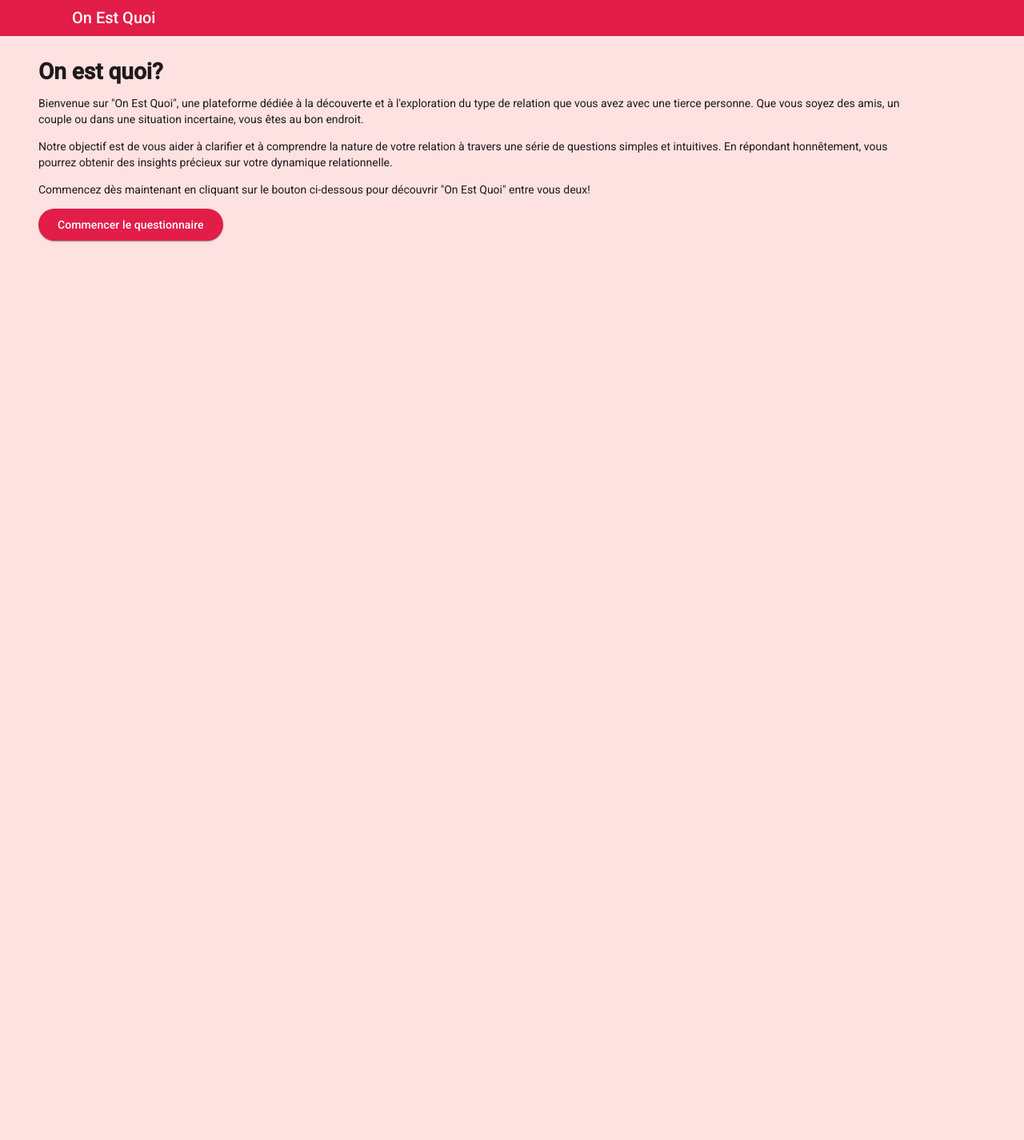
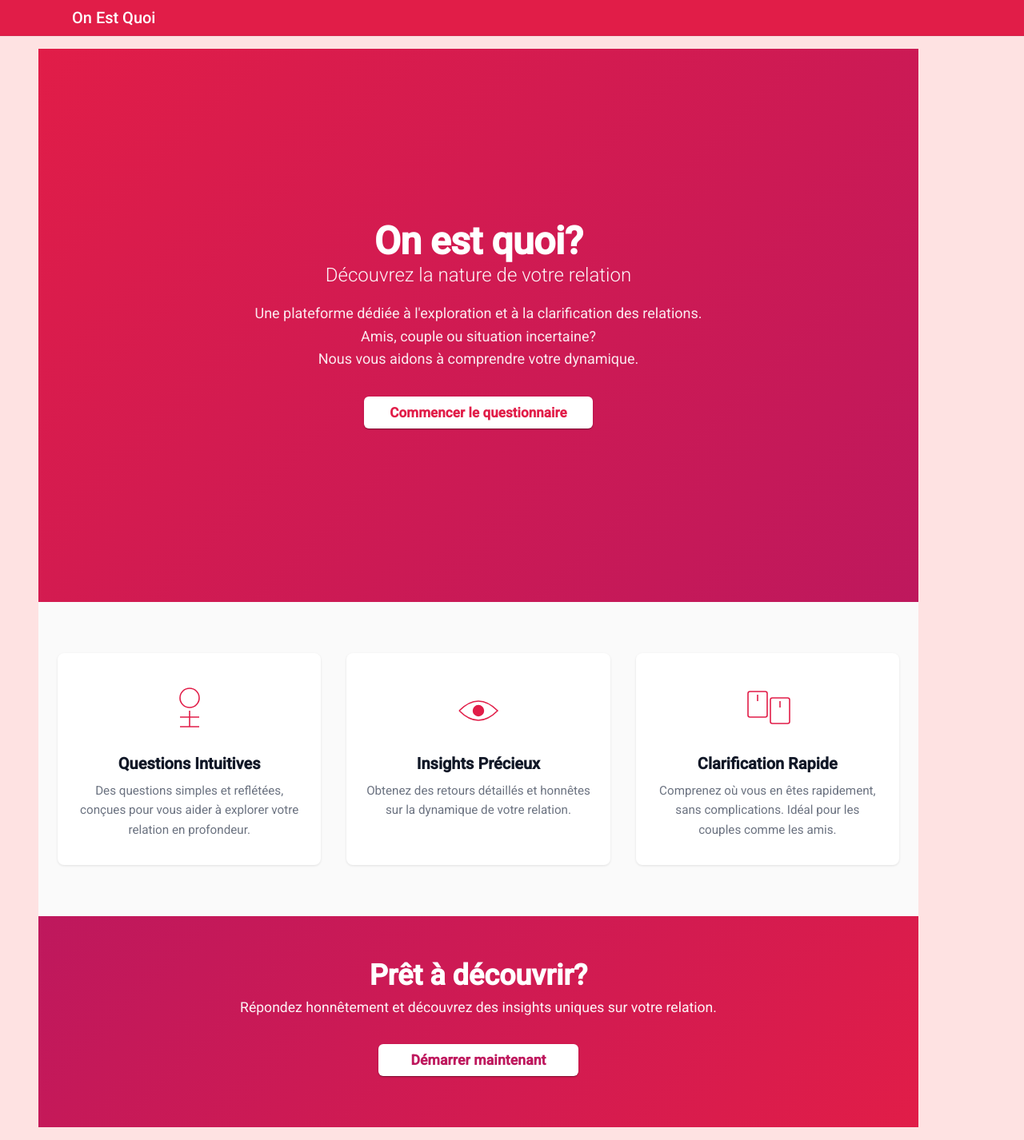
Before and after one commit to JpG771/on-est-quoi, an Angular app: page / in a window 1280 px wide. Shown: the whole page at 80% size. Before the commit the page ends 800 px from the top, so only its background shows below. Built offline with nearby package versions, Linux system fonts and the light colour scheme.

Commit message:
Beautify accueil page

```diff
--- a/src/app/accueil/accueil.html
+++ b/src/app/accueil/accueil.html
@@ -1,5 +1,55 @@
-<h1>On est quoi?</h1>
-<p>Bienvenue sur "On Est Quoi", une plateforme dédiée à la découverte et à l'exploration du type de relation que vous avez avec une tierce personne. Que vous soyez des amis, un couple ou dans une situation incertaine, vous êtes au bon endroit.</p>
-<p>Notre objectif est de vous aider à clarifier et à comprendre la nature de votre relation à travers une série de questions simples et intuitives. En répondant honnêtement, vous pourrez obtenir des insights précieux sur votre dynamique relationnelle.</p>
-<p>Commencez dès maintenant en cliquant sur le bouton ci-dessous pour découvrir "On Est Quoi" entre vous deux!</p>
-<button mat-raised-button color="primary" routerLink="/questionnaire">Commencer le questionnaire</button>
+<section class="hero">
+  <div class="hero-content">
+    <h1>On est quoi?</h1>
+    <p class="subtitle">Découvrez la nature de votre relation</p>
+    <p class="hero-description">Une plateforme dédiée à l'exploration et à la clarification des relations.<br>Amis, couple ou situation incertaine?<br>Nous vous aidons à comprendre votre dynamique.</p>
+    <button mat-raised-button color="primary" routerLink="/questionnaire" class="cta-button">Commencer le questionnaire</button>
+  </div>
+</section>
+
+<section class="features">
+  <div class="features-container">
+    <div class="feature-card">
+      <div class="feature-image">
+        <svg xmlns="http://www.w3.org/2000/svg" viewBox="0 0 100 100" fill="none" stroke="#e11d48" stroke-width="2">
+          <circle cx="50" cy="30" r="15"/>
+          <path d="M50 50 L50 75 M35 60 L65 60 M35 75 L65 75"/>
+        </svg>
+      </div>
+      <h3>Questions Intuitives</h3>
+      <p>Des questions simples et reflétées, conçues pour vous aider à explorer votre relation en profondeur.</p>
+    </div>
+
+    <div class="feature-card">
+      <div class="feature-image">
+        <svg xmlns="http://www.w3.org/2000/svg" viewBox="0 0 100 100" fill="none" stroke="#e11d48" stroke-width="2">
+          <path d="M20 50 Q50 20 80 50 Q50 80 20 50"/>
+          <circle cx="50" cy="50" r="8" fill="#e11d48"/>
+        </svg>
+      </div>
+      <h3>Insights Précieux</h3>
+      <p>Obtenez des retours détaillés et honnêtes sur la dynamique de votre relation.</p>
+    </div>
+
+    <div class="feature-card">
+      <div class="feature-image">
+        <svg xmlns="http://www.w3.org/2000/svg" viewBox="0 0 100 100" fill="none" stroke="#e11d48" stroke-width="2">
+          <rect x="20" y="20" width="30" height="40" rx="3"/>
+          <rect x="55" y="30" width="30" height="40" rx="3"/>
+          <line x1="35" y1="25" x2="35" y2="35"/>
+          <line x1="70" y1="35" x2="70" y2="45"/>
+        </svg>
+      </div>
+      <h3>Clarification Rapide</h3>
+      <p>Comprenez où vous en êtes rapidement, sans complications. Idéal pour les couples comme les amis.</p>
+    </div>
+  </div>
+</section>
+
+<section class="cta-section">
+  <div class="cta-content">
+    <h2>Prêt à découvrir?</h2>
+    <p>Répondez honnêtement et découvrez des insights uniques sur votre relation.</p>
+    <button mat-raised-button color="primary" routerLink="/questionnaire" class="cta-button-large">Démarrer maintenant</button>
+  </div>
+</section>
--- a/src/app/accueil/accueil.scss
+++ b/src/app/accueil/accueil.scss
@@ -0,0 +1,183 @@
+/* Hero Section */
+.hero {
+  background: linear-gradient(135deg, #e11d48 0%, #be185d 100%);
+  color: #ffffff;
+  padding: 6rem 1.5rem;
+  text-align: center;
+  min-height: 500px;
+  display: flex;
+  align-items: center;
+  justify-content: center;
+}
+
+.hero-content {
+  max-width: 700px;
+  margin: 0 auto;
+}
+
+.hero h1 {
+  font-size: 3rem;
+  line-height: 3rem;
+  font-weight: 700;
+  margin: 0 0 0.5rem 0;
+  letter-spacing: -0.5px;
+}
+
+.hero .subtitle {
+  font-size: 1.5rem;
+  font-weight: 300;
+  margin: 0 0 1.5rem 0;
+  opacity: 0.95;
+}
+
+.hero-description {
+  font-size: 1.125rem;
+  margin: 0 0 2rem 0;
+  line-height: 1.6;
+  opacity: 0.9;
+}
+
+.cta-button {
+  padding: 0.75rem 2rem;
+  font-size: 1.0625rem;
+  background-color: #ffffff !important;
+  color: #e11d48 !important;
+  font-weight: 600;
+  border-radius: 0.375rem;
+  transition: all 0.3s ease;
+
+  &:hover {
+    transform: translateY(-2px);
+    box-shadow: 0 12px 24px rgba(0, 0, 0, 0.15);
+  }
+}
+
+/* Features Section */
+.features {
+  padding: 4rem 1.5rem;
+  background-color: #fafafa;
+}
+
+.features-container {
+  max-width: 1100px;
+  margin: 0 auto;
+  display: grid;
+  grid-template-columns: repeat(auto-fit, minmax(300px, 1fr));
+  gap: 2rem;
+}
+
+.feature-card {
+  background: #ffffff;
+  border-radius: 0.5rem;
+  padding: 2rem 1.5rem;
+  text-align: center;
+  box-shadow: 0 1px 3px rgba(0, 0, 0, 0.1);
+  transition: all 0.3s ease;
+
+  &:hover {
+    box-shadow: 0 10px 25px rgba(0, 0, 0, 0.12);
+    transform: translateY(-4px);
+  }
+}
+
+.feature-image {
+  width: 80px;
+  height: 80px;
+  margin: 0 auto 1rem;
+  display: flex;
+  align-items: center;
+  justify-content: center;
+
+  svg {
+    width: 100%;
+    height: 100%;
+  }
+}
+
+.feature-card h3 {
+  font-size: 1.25rem;
+  color: #111827;
+  margin: 0 0 0.75rem 0;
+  font-weight: 600;
+}
+
+.feature-card p {
+  color: #6b7280;
+  line-height: 1.6;
+  margin: 0;
+  font-size: 0.95rem;
+}
+
+/* CTA Section */
+.cta-section {
+  background: linear-gradient(135deg, #be185d 0%, #e11d48 100%);
+  color: #ffffff;
+  padding: 4rem 1.5rem;
+  text-align: center;
+}
+
+.cta-content {
+  max-width: 600px;
+  margin: 0 auto;
+}
+
+.cta-section h2 {
+  font-size: 2.25rem;
+  font-weight: 700;
+  margin: 0 0 1rem 0;
+}
+
+.cta-section p {
+  font-size: 1.1rem;
+  margin: 0 0 2rem 0;
+  line-height: 1.6;
+  opacity: 0.95;
+}
+
+.cta-button-large {
+  padding: 0.875rem 2.5rem;
+  font-size: 1.1rem;
+  background-color: #ffffff !important;
+  color: #be185d !important;
+  font-weight: 600;
+  border-radius: 0.375rem;
+  transition: all 0.3s ease;
+
+  &:hover {
+    transform: translateY(-2px);
+    box-shadow: 0 12px 24px rgba(0, 0, 0, 0.2);
+  }
+}
+
+/* Responsive Design */
+@media (max-width: 768px) {
+  .hero {
+    padding: 4rem 1rem;
+    min-height: 400px;
+  }
+
+  .hero h1 {
+    font-size: 2rem;
+  }
+
+  .hero .subtitle {
+    font-size: 1.25rem;
+  }
+
+  .features {
+    padding: 3rem 1rem;
+  }
+
+  .features-container {
+    grid-template-columns: 1fr;
+    gap: 1.5rem;
+  }
+
+  .cta-section {
+    padding: 3rem 1rem;
+  }
+
+  .cta-section h2 {
+    font-size: 1.75rem;
+  }
+}
--- a/src/app/accueil/accueil.ts
+++ b/src/app/accueil/accueil.ts
@@ -1,9 +1,10 @@
 import { Component } from '@angular/core';
 import { MatButtonModule } from '@angular/material/button';
+import { RouterLink } from '@angular/router';
 
 @Component({
   selector: 'app-accueil',
-  imports: [MatButtonModule],
+  imports: [MatButtonModule, RouterLink],
   templateUrl: './accueil.html',
   styleUrl: './accueil.scss'
 })
```
